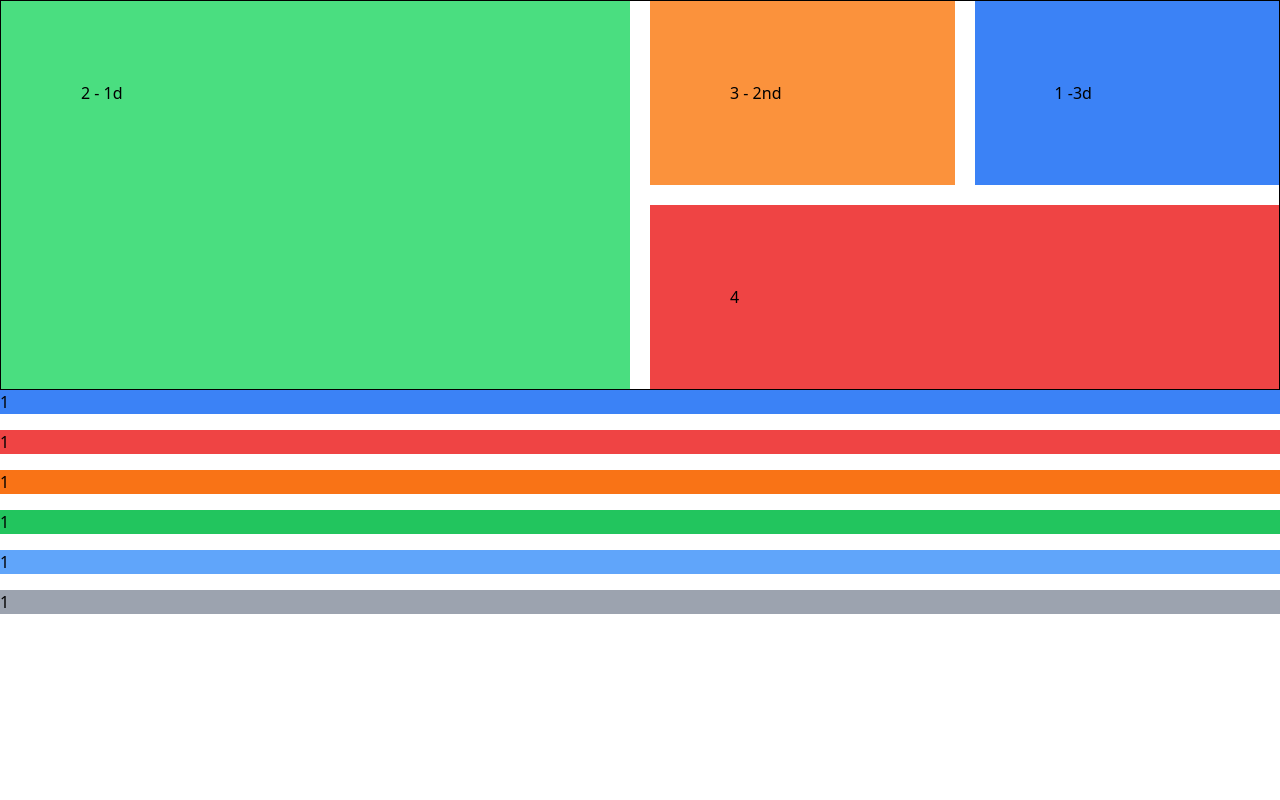
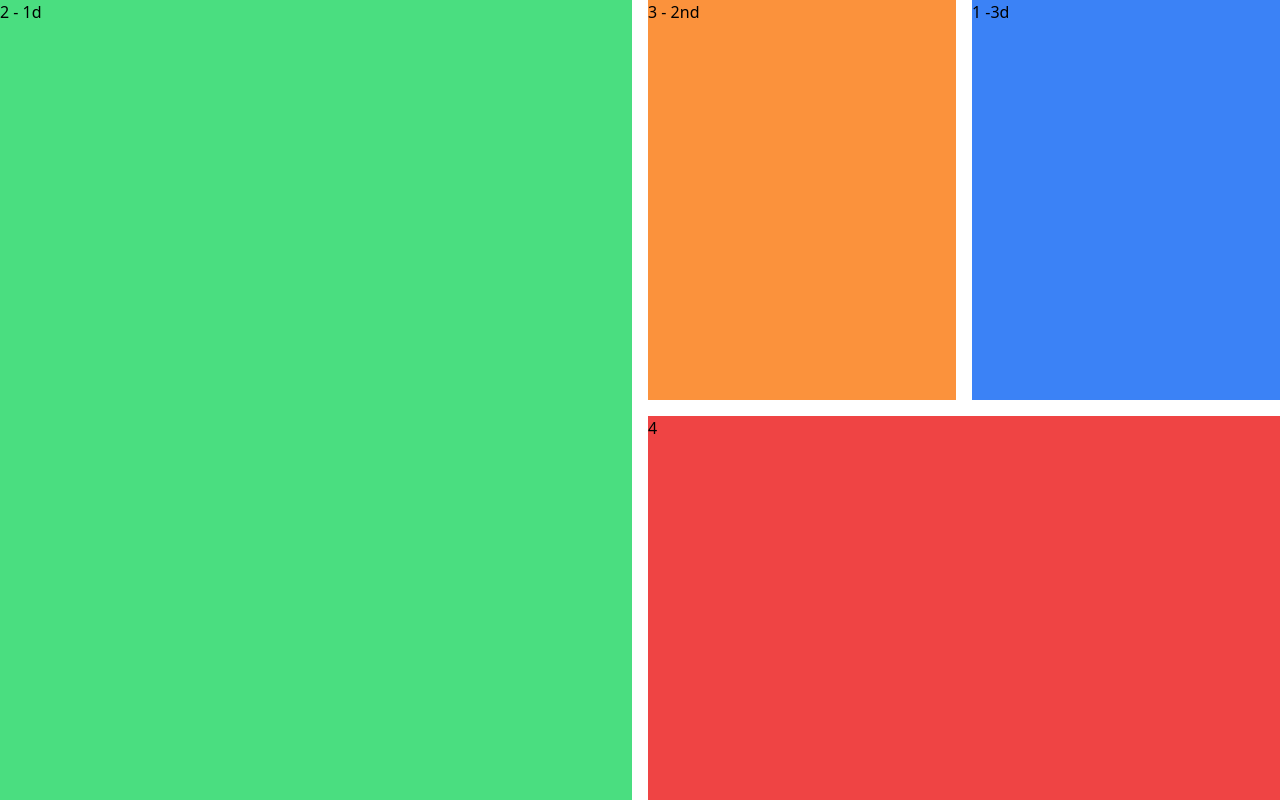
Before and after one commit to KevinRebakure/The-Gym-Pair-Project-1-Cloning-Goldsmith, a website: page index.html in a window 1280 px wide. Shown: the top 800 px of the page. Drawn offline with Linux system fonts and the light colour scheme.

Commit message:
new changes

```diff
--- a/index.html
+++ b/index.html
@@ -7,33 +7,31 @@
     <title>Goldsmiths Clone</title>
   </head>
   <body>
-    <div
-      class="border border-black grid grid-cols-1 auto-row-[400px] sm:grid-cols-4 sm:grid-rows-2 gap-5"
-    >
+    <div class="grid grid-cols-1 gap-4 sm:grid-cols-4 auto-rows-[400px]">
       <div
-        class="p-20 bg-blue-500 sm:col-start-4 sm:col-end-5 sm:row-start-1 sm:row-end-2"
+        class="bg-blue-500 sm:col-start-4 sm:col-end-5 sm:row-start-1 sm:row-end-2"
       >
         1 -3d
       </div>
       <div
-        class="p-20 bg-green-400 sm:col-start-1 sm:col-end-3 sm:row-start-1 sm:row-end-3"
+        class="bg-green-400 sm:col-start-1 sm:col-end-3 sm:row-start-1 sm:row-end-3"
       >
         2 - 1d
       </div>
       <div
-        class="p-20 bg-orange-400 sm:col-start-3 sm:col-end-4 sm:row-start-1 sm:row-end-2"
+        class="bg-orange-400 sm:col-start-3 sm:col-end-4 sm:row-start-1 sm:row-end-2"
       >
         3 - 2nd
       </div>
       <div
-        class="p-20 bg-red-500 sm:col-start-3 sm:col-end-5 sm:row-start-2 sm:row-end-3"
+        class="bg-red-500 sm:col-start-3 sm:col-end-5 sm:row-start-2 sm:row-end-3"
       >
         4
       </div>
     </div>
 
     <!-- main 2 -->
-    <div class="grid grid-cols-1 gap-4">
+    <div class="grid grid-cols-1 gap-4 auto-rows-[40vh]">
       <div class="bg-blue-500">1</div>
       <div class="bg-red-500">1</div>
       <div class="bg-orange-500">1</div>
```
Also changed, not shown: src/styles/output.css, src/styles/style.css.
